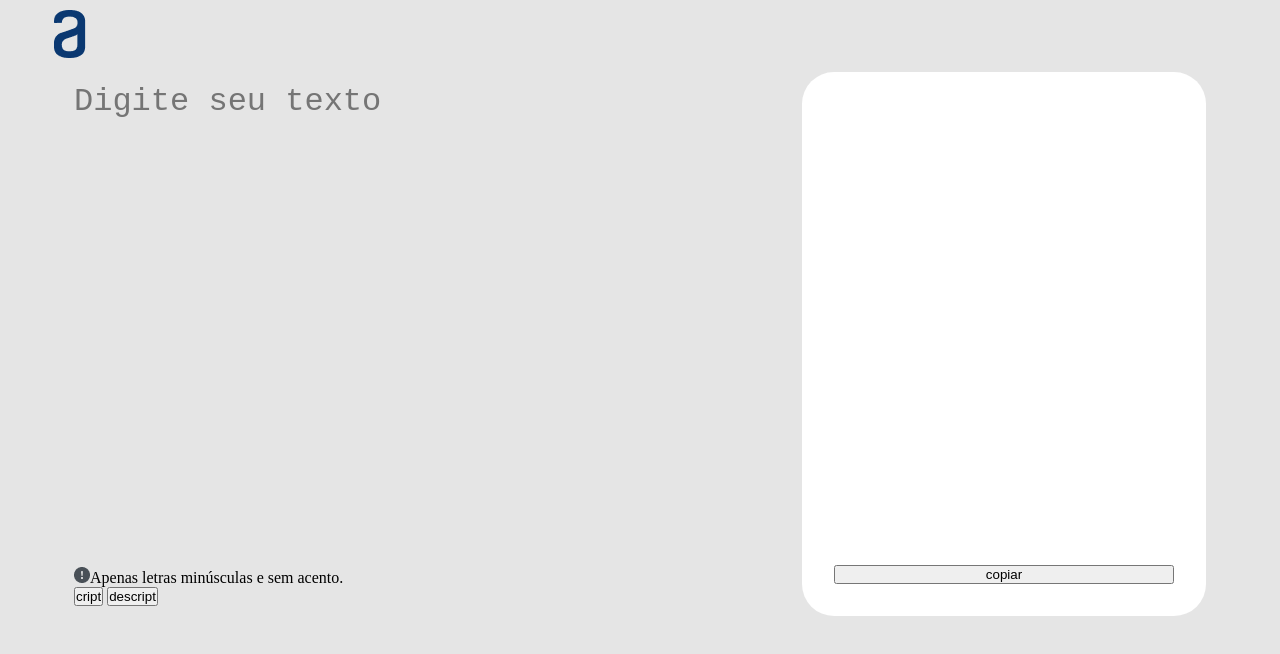
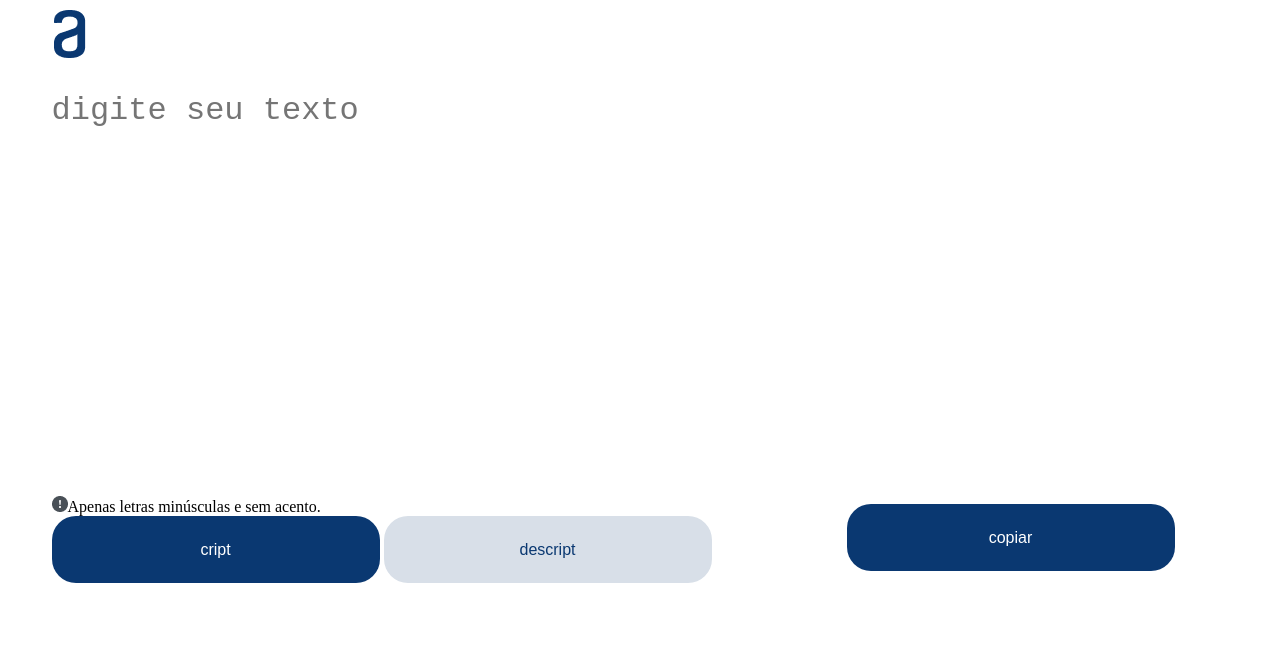
Before and after one commit to YuriDorigon/codificadoralura, a plain HTML site: page index.html in a window 1280 px wide. Both pictures are taken after a click on the button "cript". Drawn offline with Linux system fonts and the light colour scheme.

Commit message:
adicionado as funcitions

```diff
--- a/index.html
+++ b/index.html
@@ -14,22 +14,17 @@
 
     <main class="container">
         <form class="form_content">
-            <textarea id="text_send" placeholder="Digite seu texto"></textarea>
+            <textarea id="text_send" placeholder="Digite seu texto" required ></textarea>
             <p><img src="image/bi_exclamation-circle-fill.png" alt="">Apenas letras minúsculas e sem acento.</p>
-            <input onclick="enviarMensagem()" type="button" value="cript">
-            <input type="button" value="descript">
+            <input onclick="criptoMensagem()" type="button" value="cript">
+            <input onclick="descriptMensagem()" type="button" value="descript" id="btn_descript">
         </form>
 
-        <div class="result_container">
+        <div class="result_container" id="result_container">
             <div class="no_result">
                 <img src="image/High quality products 1 1.svg" alt="">
                 <h2>Nenhuma mensagem <br> encontrada</h2>
                 <p>Digite um texto que você deseja criptografar ou descriptografar.</p>
-            </div>
-
-            <div class="result">
-                <p class="text_result" id="textresult"></p>
-                <input type="button" value="copiar">
             </div>
         </div>
     </main>
--- a/script/script.js
+++ b/script/script.js
@@ -1,14 +1,36 @@
-// Função para atualizar a visibilidade dos elementos
-function enviarMensagem() {
-    document.querySelectorAll(".no_result").forEach(el => el.style.display = "none");
-    document.querySelectorAll(".result").forEach(el => el.style.display = "flex");
+function criptoMensagem() {
+    let mensagem = document.getElementById('text_send').value;
+    let mensagemSemAcento = mensagem.normalize('NFD').replace(/[\u0300-\u036f]/g, "");
+    let criptafia  = mensagemSemAcento.replace(/e/g, "enter").replace(/i/g, "imes").replace(/a/g, "ai").replace(/o/g, "ober").replace(/u/g, "ufat");
+    let resultCript = criptafia;
 
 
-    var mensagem = criptografiaDeMensagem();
-    document.getElementById("textresult").textContent = mensagem;
+    document.getElementById("result_container").innerHTML =
+    '<textarea readonly id="result-text">' + resultCript + '</textarea>' +
+    '<input onClick="copyMensagem()" type="button" value="copiar"></input>';
+
 }
 
 
-function criptografiaDeMensagem() {
-    return document.getElementById('text_send').value;
+function descriptMensagem(){
+    let mensagem = document.getElementById('text_send').value;
+    let criptafia  = mensagem.replace(/enter/g, "e").replace(/imes/g, "i").replace(/ai/g, "a").replace(/ober/g, "o").replace(/ufat/g, "u");
+    let resultCript = criptafia;
+
+    document.getElementById("result_container").innerHTML =
+    '<textarea readonly id="result-text">' + resultCript + '</textarea>' +
+    '<input onClick="copyMensagem()" type="button" value="copiar"></input>';
+
 }
+
+function copyMensagem() {
+ var copyText = document.getElementById("result-text");
+
+ copyText.select();
+
+
+ navigator.clipboard.writeText(copyText.value);
+
+ // Alert the copied text
+ alert("Copied the text");
+  }
--- a/style/style.css
+++ b/style/style.css
@@ -5,7 +5,7 @@
 }
 
 body {
-    background-color: #E5E5E5;
+    background-color: white;
 }
 
 .logoalura {
@@ -18,18 +18,21 @@ body {
     justify-content: space-around;
 }
 
-#text_send, #text_send:focus {
+textarea, textarea:focus {
     height: 30rem;
     width: 580px;
     font-size: 2rem;
     background-color: transparent;
     resize: none;
     border: none;
+    width: 350px;
+    height: 400px;
+    text-transform:lowercase ;
 }
 
 .result_container {
     display: flex;
-    max-width: 340px;
+    flex-direction: column;
     background-color: white;
     padding: 2rem;
     border-radius: 2rem;
@@ -53,3 +56,23 @@ body {
     flex-direction: column;
     align-items: center;
 }
+
+input{
+    background-color: #0A3871;
+    color: white;
+    border: none;
+    width: 328px;
+    height: 67px;
+    border-radius: 24px;
+    font-size: 16px;
+    cursor: pointer;
+}
+
+#btn_descript{
+    background-color: #D8DFE8;
+    color: #0A3871;
+}
+
+input:hover{
+    border: 2px black solid ;
+}
```
